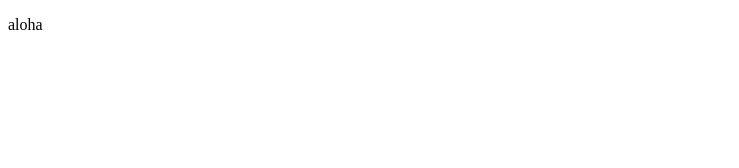
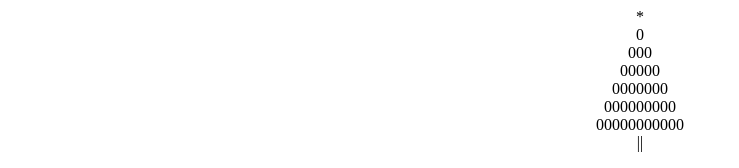
Before and after one commit to Kaikeanaaina/challenge-christmasTree, a plain HTML site: page index.html in a window 1280 px wide. Shown: the whole page, without its empty margins (0-739 px from the left). Drawn offline with Linux system fonts and the light colour scheme.

Commit message:
christmas tree function

```diff
--- /dev/null
+++ b/index.css
@@ -0,0 +1,5 @@
+p {
+  margin-bottom: 0px;
+  margin-top:0px;
+  text-align: center;
+}
--- a/index.html
+++ b/index.html
@@ -3,9 +3,13 @@
 <head>
   <meta charset="UTF-8">
   <title>Document</title>
+  <link rel="stylesheet" href="./index.css">
 </head>
 <body>
 
+<div id="container">
+
+</div>
 
 <script src="index.js"></script>
 </body>
--- a/index.js
+++ b/index.js
@@ -1,3 +1,45 @@
-var aloha = document.createElement('p');
-aloha.innerHTML = 'aloha';
-document.body.appendChild(aloha);
+function christmasTree(height){
+  var star = document.createElement('p');
+  star.id = 'star';
+  star.innerHTML = '*';
+  document.getElementById('container').appendChild(star);
+
+
+  if(height===1){
+    var green = document.createElement('p');
+    green.className = 'green';
+    green.innerHTML = '0';
+    document.getElementById('container').appendChild(green);
+  }
+  else{
+    var lau  = document.createElement('p');
+   lau.className = 'green';
+    lau.innerHTML = '0';
+    document.getElementById('container').appendChild(lau);
+
+      var arrayOfZero = ['0'];
+
+    for(var i = 1 ; i < height ; i++){
+
+      arrayOfZero.push('00');
+      var set = arrayOfZero.join('');
+      var leaf = document.createElement('p');
+      leaf.className = 'leaf';
+      leaf.innerHTML = set;
+      document.getElementById('container').appendChild(leaf);
+
+
+    }
+
+
+  }
+
+  var stump = document.createElement('p');
+  stump.id = 'stump';
+  stump.innerHTML = '||';
+  document.getElementById('container').appendChild(stump);
+
+
+}
+
+christmasTree(6);
```
